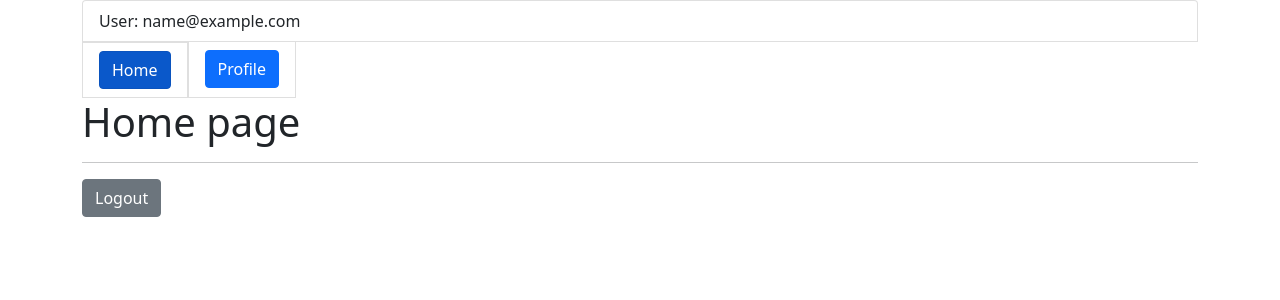
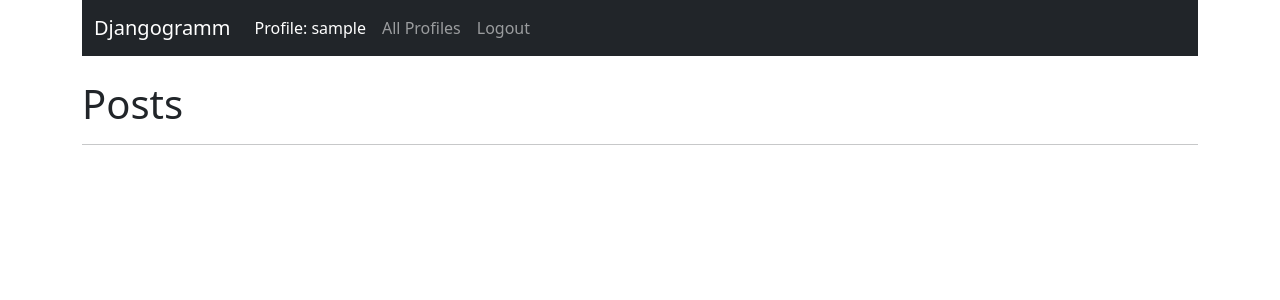
Before and after one commit to DmitryTok/DjangoGramm, a Django app: page / in a window 1280 px wide. Shown: the top 300 px of the page. Run offline with Django 4.2, Linux system fonts and the light colour scheme; the visitor is signed in with stand-in values (Sample User, id 1).

Commit message:
updated navbar

```diff
--- a/templates/base.html
+++ b/templates/base.html
@@ -6,21 +6,37 @@
     <title>User authenticate</title>
 </head>
 <body class="container">
-<ul class="list-group">
-    <li class="list-group-item">
-        User: {{ user }}
-    </li>
-    <div class="btn-group">
-        <li class="list-group-item">
-            <a href="{% url 'index' %}" class="btn btn-primary active" aria-current="page">Home</a>
-        </li>
-        {% if user.is_authenticated %}
-        <li class="list-group-item">
-            <a href="{% url 'profile' %}" class="btn btn-primary">Profile</a>
-        </li>
+    <nav class="navbar navbar-expand-lg navbar-dark bg-dark">
+  <div class="container-fluid">
+    <a class="navbar-brand" href="{% url 'index' %}">Djangogramm</a>
+    <button class="navbar-toggler" type="button" data-bs-toggle="collapse" data-bs-target="#navbarSupportedContent" aria-controls="navbarSupportedContent" aria-expanded="false" aria-label="Toggle navigation">
+      <span class="navbar-toggler-icon"></span>
+    </button>
+    <div class="collapse navbar-collapse" id="navbarSupportedContent">
+      <ul class="navbar-nav me-auto mb-2 mb-lg-0">
+                <li class="nav-item">
+          {% if user.is_authenticated %}
+                    <a class="nav-link active" aria-current="page" href="{% url 'profile' %}">Profile: {{ user.username }}</a>
+                </li>
+                <li class="nav-item">
+                    <a class="nav-link" href="{% url 'profile_list' %}">All Profiles</a>
+                </li>
+                <li class="nav-item">
+                    <a class="nav-link" href="{% url 'logout' %}">Logout</a>
+                </li>
+          {% else %}
+                <li class="nav-item">
+                    <a href="{% url 'login' %}" class="nav-link">Login</a>
+                </li>
+                <li class="nav-item">
+                    <a href="{% url 'register' %}" class="nav-link">Register</a>
+                </li>
+          {% endif %}
+      </ul>
     </div>
-    {% endif %}
-</ul>
+  </div>
+</nav>
+    <br>
 {% block content %}
 {% endblock %}
 </body>
--- a/templates/index.html
+++ b/templates/index.html
@@ -1,12 +1,6 @@
 {% extends 'base.html' %}
 
 {% block content %}
-    <h1>Home page</h1>
+    <h1>Posts</h1>
     <hr>
-    {% if user.is_authenticated %}
-        <a href="{% url 'logout' %}" class="btn btn-secondary" >Logout</a>
-    {% else %}
-        <a href="{% url 'login' %}" class="btn btn-secondary">Login</a> |
-        <a href="{% url 'register' %}" class="btn btn-secondary">Register</a>
-    {% endif %}
 {% endblock %}
--- a/templates/profiles/delete_profile.html
+++ b/templates/profiles/delete_profile.html
@@ -3,10 +3,12 @@
 {% block content %}
     <h1>Delete Profile</h1>
     <hr>
-    <p>Confirm to delete profile: {{ user.username }}</p>
+    <h4>Confirm to delete profile: {{ user.username }}</h4>
+    <br>
     {% if request.user.is_authenticated %}
         <form action="{% url 'delete_profile' %}" method="post">
             {% csrf_token %}
+            <a href="{% url 'profile' %}" class="btn btn-secondary">Cancel</a>
             <button type="submit" class="btn btn-danger">Delete</button>
         </form>
     {% endif %}
--- a/templates/profiles/profile.html
+++ b/templates/profiles/profile.html
@@ -6,12 +6,10 @@
         <p>
             {% if request.user.id == user.id %}
                 <a href="{% url 'update_profile' %}" class="btn btn-outline-secondary">Update Profile</a>
-            {% endif %}
-            {% if request.user.id == user.id %}
                 <a href="{% url 'delete_profile' %}" class="btn btn-outline-danger">Delete Profile</a>
-            {% endif %}
         </p>
         <hr>
+        {% endif %}
         {% if user.avatar %}
             <img src="{{ user.avatar.url }}">
         {% endif %}
--- a/users/urls.py
+++ b/users/urls.py
@@ -2,7 +2,7 @@ from django.urls import include, path
 from django.views.generic import TemplateView
 
 from users.views import (CustomLoginView, DeleteProfile, EmailVerify, Profile,
-                         ProfileSettings, Register, UpdateProfile)
+                         ProfileList, ProfileSettings, Register, UpdateProfile)
 
 urlpatterns = [
     path('login/', CustomLoginView.as_view(), name='login'),
@@ -19,6 +19,8 @@ urlpatterns = [
     ),
     path('register/', Register.as_view(), name='register'),
     path('profile/', Profile.as_view(), name='profile'),
+    path('profile_list/', ProfileList.as_view(), name='profile_list'),
+    path('profile_page/', Profile.as_view(), name='profile_page'),
     path('update_profile/', UpdateProfile.as_view(), name='update_profile'),
     path('delete_profile/', DeleteProfile.as_view(), name='delete_profile'),
     path('profile_settings/', ProfileSettings.as_view(), name='profile_settings'),
```
Also changed, not shown: templates/profiles/profile_list.html (added, +11 -0 lines), users/views.py (+11 -0 lines), djangogramm_app/migrations/0001_initial.py, users/migrations/0001_initial.py.
